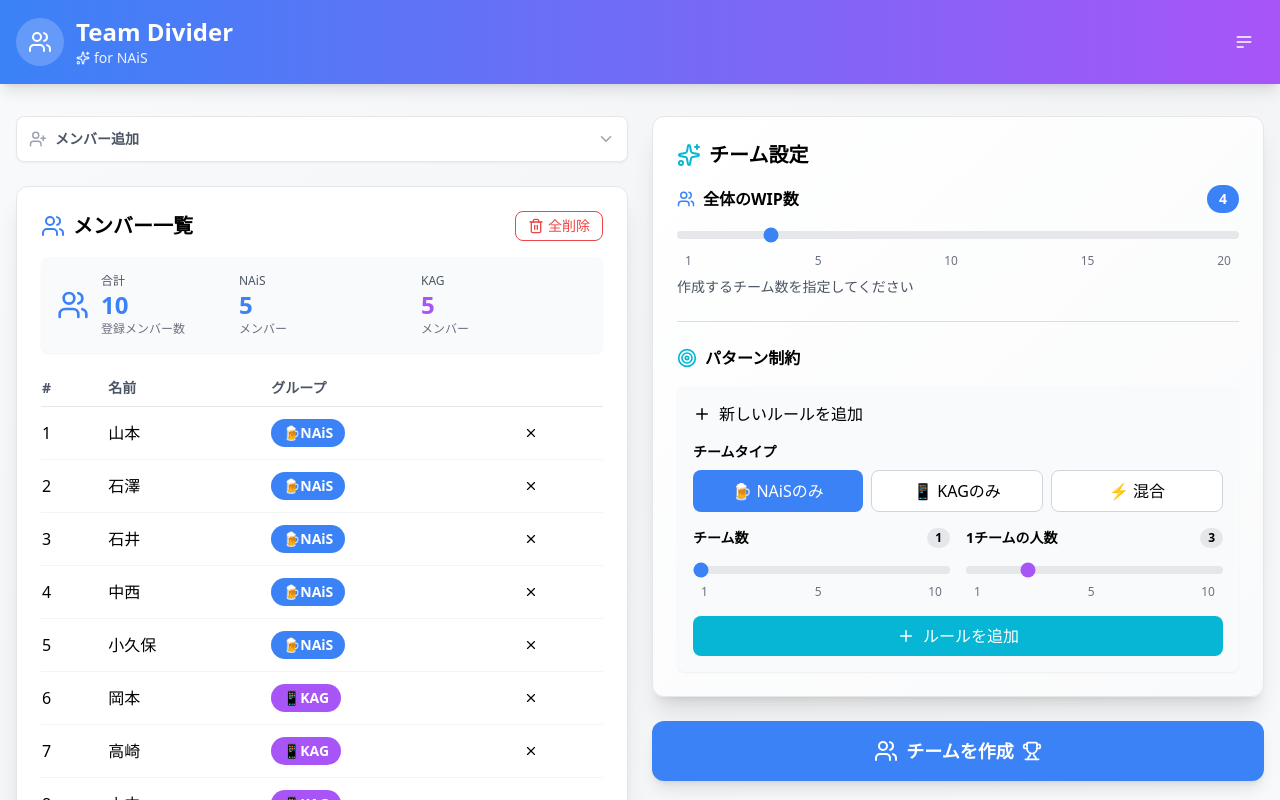
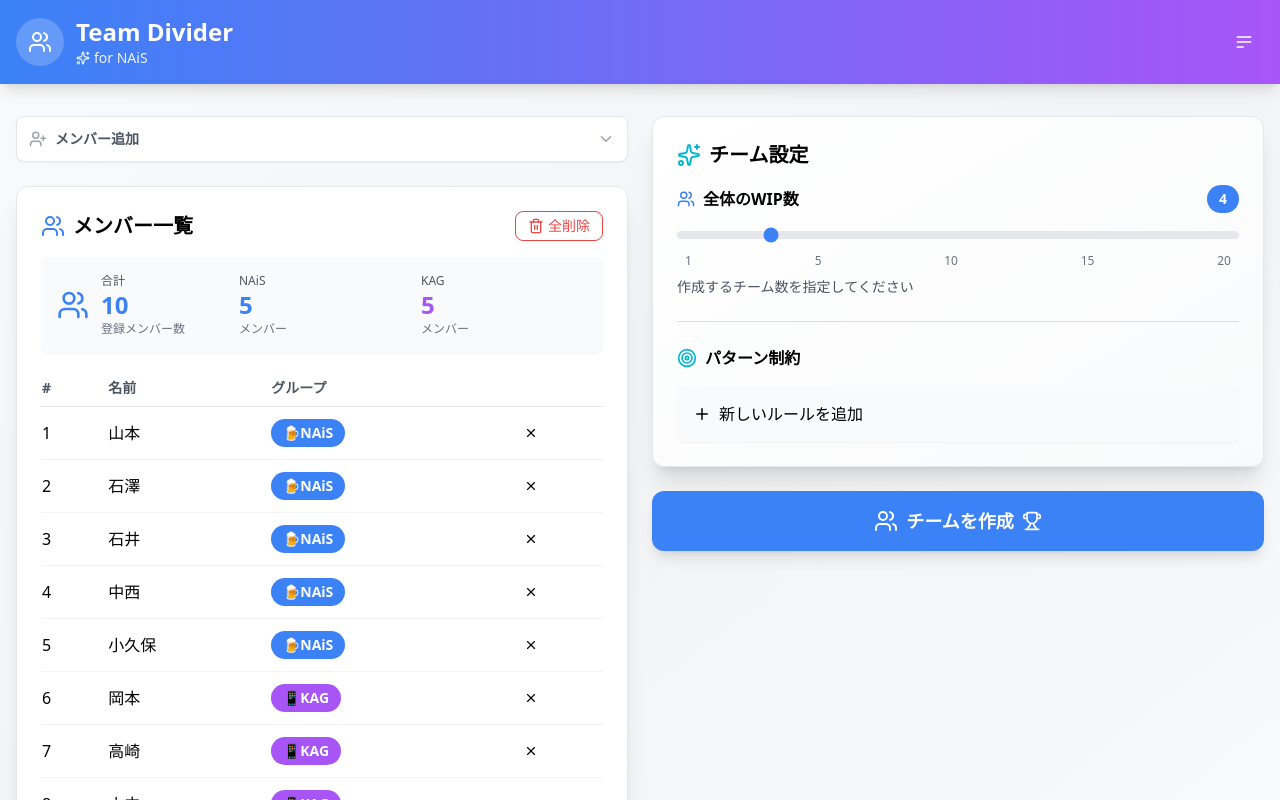
Before and after one commit to ta-hasunuma/Team-Assignment, a React (Vite) app: page / in a window 1280 px wide. Shown: the top 800 px of the page. Built offline with nearby package versions, Linux system fonts and the light colour scheme.

Commit message:
feat: close pattern rule form by default

```diff
--- a/src/components/features/PatternRuleList.tsx
+++ b/src/components/features/PatternRuleList.tsx
@@ -102,7 +102,7 @@ export function PatternRuleList({
       )}
 
       {/* ルール追加フォーム */}
-      <details className="rounded-lg bg-gray-50 shadow-sm" open>
+      <details className="rounded-lg bg-gray-50 shadow-sm">
         <summary className="flex cursor-pointer items-center gap-2 p-4 font-medium">
           <Plus size={18} />
           新しいルールを追加
```
